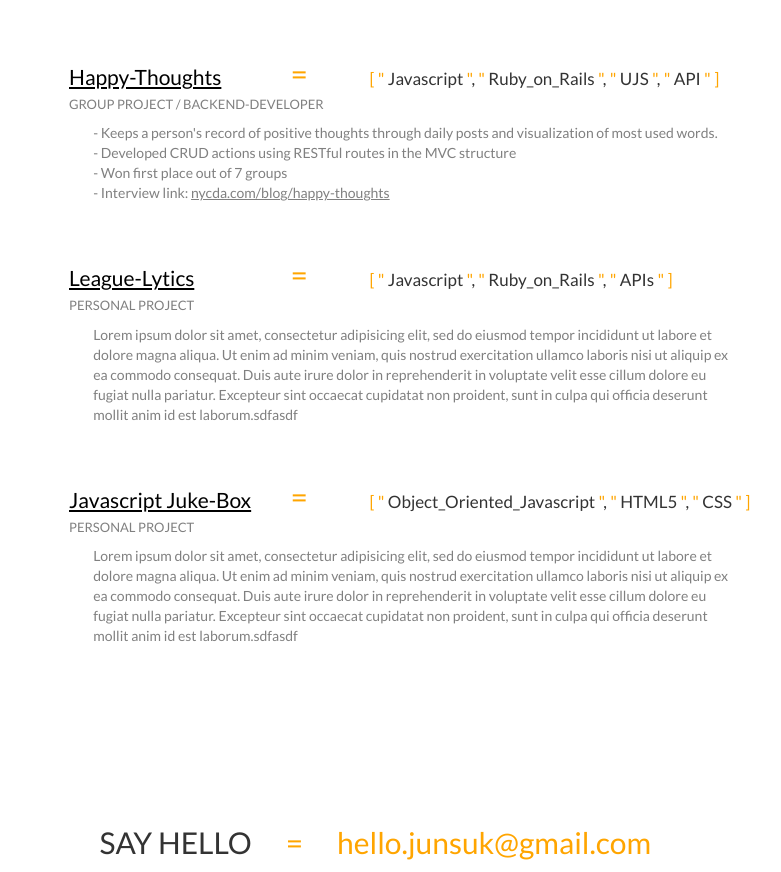
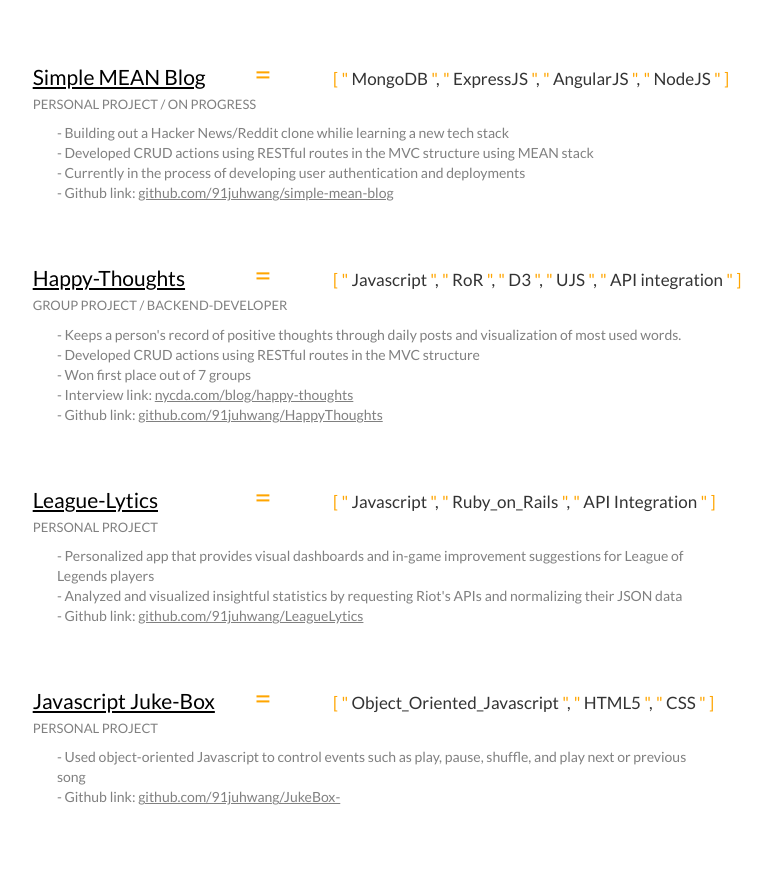
Before and after one commit to adlewic/Portfolio, a plain HTML site: page index.html in a window 1280 px wide. Shown: the part 760-1632 px from the top of the page, without its empty margins (228-1009 px from the left). Drawn offline with nearby package versions, Linux system fonts and the light colour scheme.

Commit message:
added project links and contents

```diff
--- a/css/index.css
+++ b/css/index.css
@@ -57,7 +57,7 @@ body {
 /*equal sign project section */
 .orange_section {
 	display: inline-block;
-	width: 20%;
+	width: 33%;
 	visibility: hidden;
 }
 .array_section {
@@ -107,7 +107,7 @@ body {
 	color: grey;
 }
 #project_section ul li p a:hover {
-	font-size: 13px;
+	font-size: 12px;
 }
 #about_section {
 	margin-top: 150px;
@@ -150,11 +150,11 @@ body {
 }
 #contacts ul li a:hover{
 	color: orange;
-	font-size: 17px;
+	font-size: 16px;
 }
 #contacts ul li a:active{
 	color: orange;
-	font-size: 16px;
+	font-size: 15px;
 }
 .orange_list {
 	color: orange;
@@ -162,7 +162,7 @@ body {
 #copyright {
 	font-size: 10px;
 	margin-left: 8%;
-	width: 350px;
+	width: 340px;
 	margin-top: 100px;
 	padding-bottom: 10px;
 	color: grey;
@@ -213,18 +213,18 @@ body {
 		font-size: 16px;
 	}
 	.project_links {
-		width: 200px;
+		width: 180px;
 		display: inline-block;
-		margin-left: 15%;
+		margin-left: 10%;
 	}
 	.project_description {
 		font-size: 13px;
-		margin-left: 15%;
+		margin-left: 10%;
 		margin-top: 0px;
 	}
 	.detail_description {
 		font-size: 14px;
-		margin-left: 17%;
+		margin-left: 13%;
 		margin-top: 0px;
 		width: 540px;
 	}
@@ -279,7 +279,7 @@ body {
 	}
 	#copyright {
 		font-size: 12px;
-		margin-left: 27%;
+		margin-left: 25%;
 		margin-top: 300px;
 		padding-bottom: 15px;
 		width: 600px;
@@ -310,13 +310,13 @@ body {
 	}
 	.project_links {
 		width: 200px;
-		margin-left: 20%;
+		margin-left: 17%;
 	}
 	.project_description {
-		margin-left: 20%;
+		margin-left: 17%;
 	}
 	.detail_description {
-		margin-left: 22%;
+		margin-left: 19%;
 		width: 650px;
 	}
 	#about_me {
@@ -333,7 +333,7 @@ body {
 		font-size: 18px;
 	}
 	#contacts ul li a:hover{
-		font-size: 19px;
+		font-size: 18px;
 	}
 	#contacts ul li a:active{
 		font-size: 17px;
--- a/index.html
+++ b/index.html
@@ -52,6 +52,30 @@
 				<ul>
 					<li>
 						<div class="project_links">
+							<a href="https://github.com/91juhwang/Simple-MEAN-Blog" target="_blank">Simple MEAN Blog</a>
+						</div>
+						<div class="orange_section">
+						=
+						</div>
+						<div class="array_section">
+							<span class="array_color">[ "</span> MongoDB <span class="array_color">"</span>,
+							<span class="array_color">"</span> ExpressJS <span class="array_color">"</span>,
+							<span class="array_color">"</span> AngularJS <span class="array_color">"</span>,
+							<span class="array_color">"</span> NodeJS <span class="array_color">" ]</span>
+						</div><br>
+						<div class="project_description">
+							<p>PERSONAL PROJECT / ON PROGRESS</p>
+						</div>
+						<div class="detail_description">
+							<p>
+							- Building out a Hacker News/Reddit clone whilie learning a new tech stack<br>
+							- Developed CRUD actions using RESTful routes in the MVC structure using MEAN stack<br>
+							- Currently in the process of developing user authentication and deployments<br>
+							- Github link: <a href="https://github.com/91juhwang/Simple-MEAN-Blog">github.com/91juhwang/simple-mean-blog</a></p>
+						</div>
+					</li>
+					<li>
+						<div class="project_links">
 							<a href="http://www.happy-thought.com" target="_blank">Happy-Thoughts</a>
 						</div>
 						<div class="orange_section">
@@ -59,9 +83,10 @@
 						</div>
 						<div class="array_section">
 							<span class="array_color">[ "</span> Javascript <span class="array_color">"</span>,
-							<span class="array_color">"</span> Ruby_on_Rails <span class="array_color">"</span>,
+							<span class="array_color">"</span> RoR <span class="array_color">"</span>,
+							<span class="array_color">"</span> D3 <span class="array_color">"</span>,
 							<span class="array_color">"</span> UJS <span class="array_color">"</span>,
-							<span class="array_color">"</span> API <span class="array_color">" ]</span>
+							<span class="array_color">"</span> API integration <span class="array_color">" ]</span>
 						</div><br>
 						<div class="project_description">
 							<p>GROUP PROJECT / BACKEND-DEVELOPER</p>
@@ -70,12 +95,13 @@
 							<p>- Keeps a person's record of positive thoughts through daily posts and visualization of most used words. <br>
 							- Developed CRUD actions using RESTful routes in the MVC structure<br>
 							- Won first place out of 7 groups <br>
-							- Interview link: <a id="happy_thoughts" href="https://nycda.com/blog/happy-thoughts">nycda.com/blog/happy-thoughts</a></p>
+							- Interview link: <a id="happy_thoughts" href="https://nycda.com/blog/happy-thoughts">nycda.com/blog/happy-thoughts</a><br>
+							- Github link: <a href="https://github.com/91juhwang/HappyThoughts">github.com/91juhwang/HappyThoughts</a></p>
 						</div>
 					</li>
 					<li>
 						<div class="project_links">
-							<a href="http://www.happy-thought.com" target="_blank">League-Lytics</a>
+							<a href="https://youtu.be/qy2O-fnjitk?list=PLyApqETqziQbC3Pl83E_mnSzgybfW1kHr" target="_blank">League-Lytics</a>
 						</div>
 						<div class="orange_section">
 						=
@@ -83,23 +109,20 @@
 						<div class="array_section">
 							<span class="array_color">[ "</span> Javascript <span class="array_color">"</span>,
 							<span class="array_color">"</span> Ruby_on_Rails <span class="array_color">"</span>,
-							<span class="array_color">"</span> APIs <span class="array_color">" ]</span>
+							<span class="array_color">"</span> API Integration <span class="array_color">" ]</span>
 						</div><br>
 						<div class="project_description">
 							<p>PERSONAL PROJECT</p>
 						</div>
 						<div class="detail_description">
-							<p>Lorem ipsum dolor sit amet, consectetur adipisicing elit, sed do eiusmod
-							tempor incididunt ut labore et dolore magna aliqua. Ut enim ad minim veniam,
-							quis nostrud exercitation ullamco laboris nisi ut aliquip ex ea commodo
-							consequat. Duis aute irure dolor in reprehenderit in voluptate velit esse
-							cillum dolore eu fugiat nulla pariatur. Excepteur sint occaecat cupidatat non
-							proident, sunt in culpa qui officia deserunt mollit anim id est laborum.sdfasdf</p>
+							<p>- Personalized app that provides visual dashboards and in-game improvement suggestions for League of Legends players<br>
+							- Analyzed and visualized insightful statistics by requesting Riot's APIs and normalizing their JSON data<br>
+							- Github link: <a href="https://github.com/91juhwang/LeagueLytics">github.com/91juhwang/LeagueLytics</a></p>
 						</div>
 					</li>
 					<li>
 						<div class="project_links">
-							<a href="http://www.happy-thought.com" target="_blank">Javascript Juke-Box</a>
+							<a href="https://91juhwang.github.io/JukeBox-" target="_blank">Javascript Juke-Box</a>
 						</div>
 						<div class="orange_section">
 						=
@@ -113,12 +136,8 @@
 							<p>PERSONAL PROJECT</p>
 						</div>
 						<div class="detail_description">
-							<p>Lorem ipsum dolor sit amet, consectetur adipisicing elit, sed do eiusmod
-							tempor incididunt ut labore et dolore magna aliqua. Ut enim ad minim veniam,
-							quis nostrud exercitation ullamco laboris nisi ut aliquip ex ea commodo
-							consequat. Duis aute irure dolor in reprehenderit in voluptate velit esse
-							cillum dolore eu fugiat nulla pariatur. Excepteur sint occaecat cupidatat non
-							proident, sunt in culpa qui officia deserunt mollit anim id est laborum.sdfasdf</p>
+							<p>- Used object-oriented Javascript to control events such as play, pause, shuffle, and play next or previous song<br>
+							- Github link: <a href="https://github.com/91juhwang/JukeBox-">github.com/91juhwang/JukeBox-</a></p>
 						</div>
 					</li>
 				</ul>
@@ -143,7 +162,7 @@
 
 					<p>I was first amazed by the power of technology, then inspired by the infinite possibilities of programming. My life became so much fulfilling after learning to program because I feel that I finally found something that I enjoy.</p>
 
-					<p>I am a graduate of web-development intensive programming bootcamp at New York Code + Design Academy. I have a B.A. in economics and previously worked in a digital advertising agency, where I gained professional experiences as a strategy/product planner. I worked as a consultant at a Korean government agency, and helped Korean businesses and job-seekers to succeed in U.S. markets. Because of my various background, I am able to understand both planning and the development sides of the business, and I am devoted to continue on my learning to contribute to the great ideas and visions. </p>
+					<p>I am a graduate of web-development intensive bootcamp at New York Code + Design Academy. I have a B.A. in economics and previously worked at a digital advertising agency, where I gained professional experience as a strategy/product planner. I worked as a consultant at a Korean government agency, and helped Korean businesses and job-seekers to succeed in U.S. markets. Because of my various background, I am able to understand both planning and the development sides of the business, and I am devoted to continue on my learning to contribute to the great ideas and visions. </p>
 
 					<p>I am an outgoing, positive person who loves to spend time with my friends. I love traveling, bowling, playing ping-pong, eatting, camping, skiing, gaming, partying, learning, and many more fun things in our life. </p>
 
```
